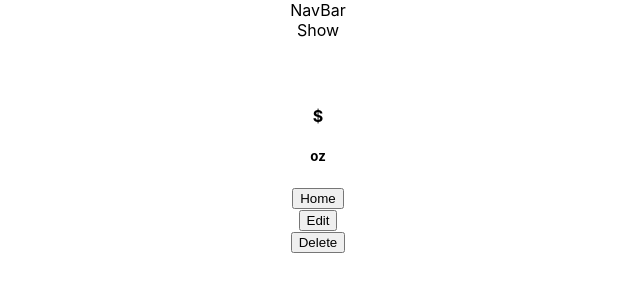
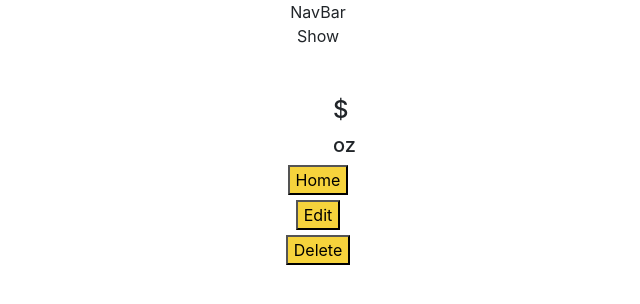
Before and after one commit to BertCasale/glowHive-frontend, a React (Create React App) app: page /products/1 in a window 1280 px wide. Shown: the top 304 px of the page, without its empty margins (322-962 px from the left). Built offline with nearby package versions, Linux system fonts and the light colour scheme; no server answers.

Commit message:
product details css and bootstrap

```diff
--- a/public/index.html
+++ b/public/index.html
@@ -24,7 +24,9 @@
       work correctly both with client-side routing and a non-root public URL.
       Learn how to configure a non-root public URL by running `npm run build`.
     -->
-    <title>React App</title>
+    <link rel="stylesheet" href="https://cdn.jsdelivr.net/npm/bootstrap@4.3.1/dist/css/bootstrap.min.css" integrity="sha384-ggOyR0iXCbMQv3Xipma34MD+dH/1fQ784/j6cY/iJTQUOhcWr7x9JvoRxT2MZw1T" crossorigin="anonymous">
+
+    <title>GlowHive</title>
   </head>
   <body>
     <noscript>You need to enable JavaScript to run this app.</noscript>
--- a/src/Components/ProductDetails.css
+++ b/src/Components/ProductDetails.css
@@ -0,0 +1,13 @@
+.ProductDetails .Logo-Highlights img{
+  width: 100px;
+  margin: 10px;
+}
+
+.ProductDetails .information {
+  margin-top: 40px;
+}
+
+.ProductDetails .showNavigation button{
+  background-color: #F6D33C;
+  margin-bottom: 5px;
+}
--- a/src/Components/ProductDetails.js
+++ b/src/Components/ProductDetails.js
@@ -4,7 +4,9 @@ import { useParams, useNavigate, Link } from "react-router-dom";
 import veganLogo from "../assets/vegan.png";
 import nonToxicLogo from "../assets/non-toxic.png";
 import crueltyFree from "../assets/cruelty-free.png";
+import "./ProductDetails.css";
 const API = process.env.REACT_APP_API_URL;
+
 export default function ProductDetails() {
   const [product, setProduct] = useState([]);
   const { id } = useParams();
@@ -30,25 +32,36 @@ export default function ProductDetails() {
       .catch((e) => console.warn("error", e));
   };
 
-  const delteHandler = () => {
+  const deleteHandler = () => {
     deleteProduct();
   };
 
   return (
     <div className="ProductDetails">
-      <h1 className="product-name">{product.name}</h1>
-      <h3>{product.brand}</h3>
-      <h6>{product.type}</h6>
 
-      <img
-        className="product-image"
-        src={product.image_url}
-        alt={product.name}
-      />
-      <h4>{product.details}</h4>
-      {/* if price is < Budget Fridenly */}
-      <h4>${product.price}</h4>
-      <h5>{product.size_in_oz} oz </h5>
+      <div className="container text-left">
+        <div className="row">
+
+          <div className="col">
+            <img
+              className="product-image img-fluid"
+              src={product.image_url}
+              alt={product.name}/>
+          </div>
+
+          <div className="col information">
+            <h2 className="product-name">{product.name}</h2>
+            <h4>{product.brand}</h4>
+            <h6>{product.type}</h6>
+
+            {/* if price is < Budget Fridenly */}
+            <h4>${product.price}</h4>
+            <h5>{product.size_in_oz} oz </h5>
+            <h6>{product.details}</h6>
+
+          </div>
+        </div>
+      </div>
 
       <div className="Logo-Highlights">
         {product.vegan ? <img alt="vegan logo" src={veganLogo} /> : null}
@@ -59,6 +72,7 @@ export default function ProductDetails() {
           <img alt="cruelty free logo" src={crueltyFree} />
         ) : null}
       </div>
+
       <div className="showNavigation">
         <div>
           {" "}
@@ -72,9 +86,10 @@ export default function ProductDetails() {
           </Link>
         </div>
         <div>
-          <button onClick={delteHandler}>Delete</button>
+          <button onClick={deleteHandler}>Delete</button>
         </div>
       </div>
+
     </div>
   );
 }
```
